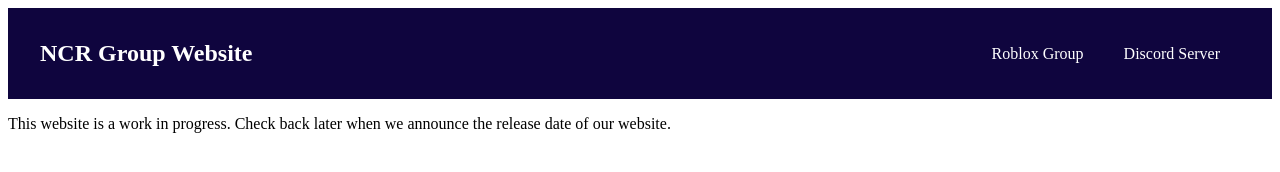
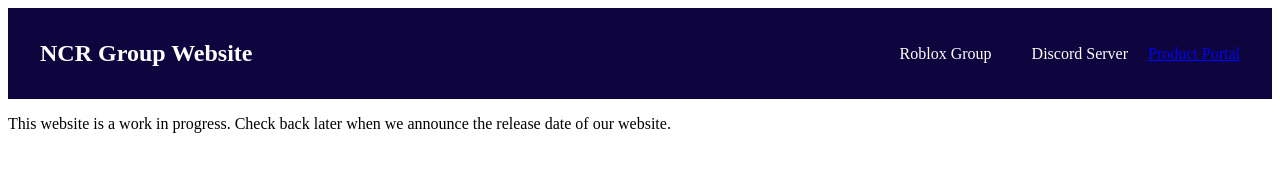
Before and after one commit to NCRgroup/ncr-group-website, a plain HTML site: page index.html in a window 1280 px wide. Drawn offline with Linux system fonts and the light colour scheme.

Commit message:
Update index.html

```diff
--- a/index.html
+++ b/index.html
@@ -41,6 +41,7 @@
     <h1 class="banner-text">NCR Group Website</h1>
     <a href="https://www.roblox.com/groups/14556638/Nextius-Retail-Solutions#!/about" class="banner-button">Roblox Group</a>
     <a href="https://discord.gg/tV35c3M5GC" class="banner-button">Discord Server</a>
+    	<a href="https://nps-ncr-purchasing-system.pages.dev/">Product Portal</a>
   </div>
   <p>This website is a work in progress. Check back later when we announce the release date of our website.</p>
 </body>
```
